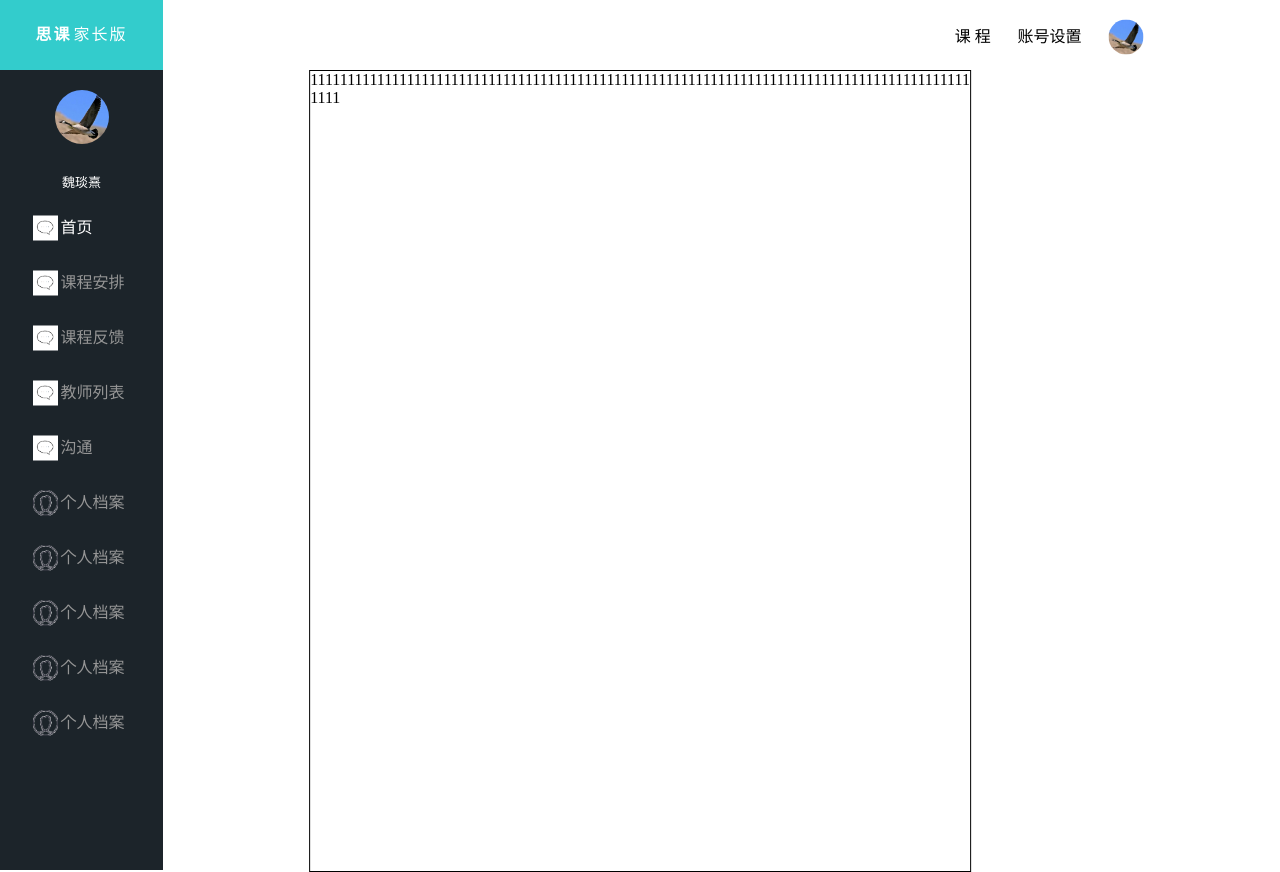
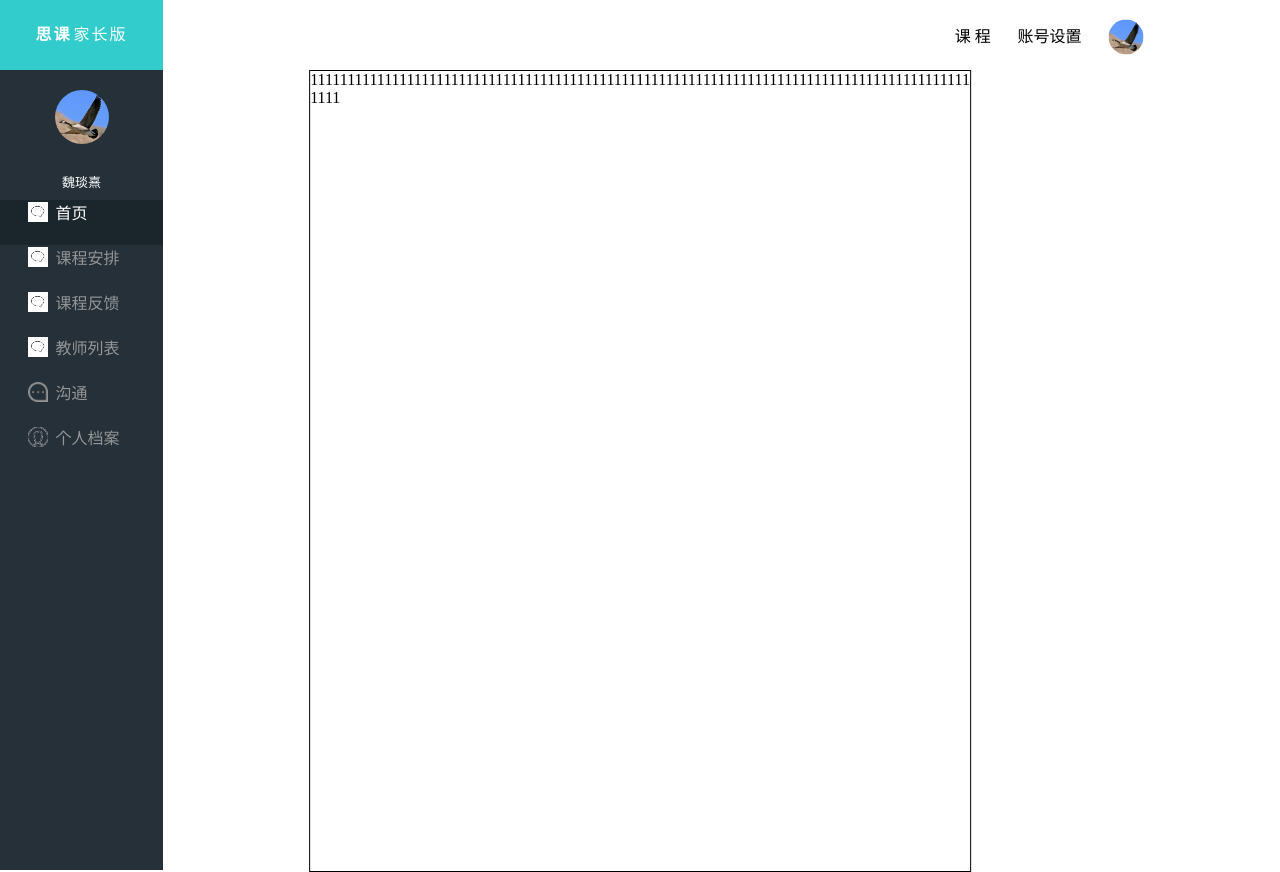
Before and after one commit to wyx199536/SIKE-Educational-administration-platform, a Vue app: page /home in a window 1280 px wide. Built offline with nearby package versions, Linux system fonts and the light colour scheme.

Commit message:
routerbutton

```diff
--- a/src/components/pageLeft.vue
+++ b/src/components/pageLeft.vue
@@ -46,7 +46,7 @@
 	.page-left{
 		position: fixed;
 		height: 100%;
-		background: #1c242a;
+		background: #253038;
 		overflow: auto;
 	}
 	.page-left::-webkit-scrollbar-track {
--- a/src/components/pageLeft/routerButton.vue
+++ b/src/components/pageLeft/routerButton.vue
@@ -1,16 +1,12 @@
 <template>
-	<div :class="{'router-area-a':ifA,'router-area-b':ifB,'router-area-c':ifC}">
-		<div id="icon" class="route-area-element">
-			<img :src="routerIconURL" alt="">
-		</div>
-		<div id="router" :class="{'route-area-element':true, over:ifOver}"
-		@mouseenter="mouseIn"
-		@mouseleave="mouseOut" >
-			<router-link :to="routerURL" tag="span" replace>
-			{{routerName}}
-			</router-link>
-		</div>
-	</div>
+	<router-link :to="routerURL" tag="div" replace
+	:class="{'router-area':true,'router-area-a':ifA,'router-area-b':ifB,'router-area-c':ifC}">
+		<img :src="iconURL" alt="" class="router-element">
+		<span :class="{'router-button':true,'router-element':true,'over':ifOver}"
+		@mouseenter="mouseIn" @mouseleave="mouseOut">
+		{{routerName}}
+		</span>
+	</router-link>
 </template>
 
 <script>
@@ -22,6 +18,27 @@
 				ifA: this.$store.state.cssTypeA,
 				ifB: this.$store.state.cssTypeB,
 				ifC: this.$store.state.cssTypeC,
+			}
+		},
+		computed:{
+			ifActive(){
+				if(this.$route.path == this.routerURL){
+					return true
+				}else{
+					return false
+				}
+			},
+			iconURL(){
+				if(this.ifActive){
+					return this.activeRouterIconURL
+				}else{
+					return this.routerIconURL
+				}
+			}
+		},
+		watch:{
+			routerIconURL(val){
+				this.iconURL = val
 			}
 		},
 		props:{
@@ -36,65 +53,64 @@
 			routerIconURL:{
 				type: String,
 				required: true
+			},
+			activeRouterIconURL:{
+				type: String,
+				required: true
 			}
 		},
 		methods:{
 			mouseIn(){
 				this.ifOver = true
-				console.log(this.ifOver)
 			},
 			mouseOut(){
 				this.ifOver = false
-				console.log(this.ifOver)
 			}
 		}
 	}
 </script>
 
 <style scoped>
+	.router-area{
+		text-align: center;
+	}
 	.router-area-a{
-		width: 100%;
-		height: 55px;
+		height: 45px;
 	}
 	.router-area-b{
-		width: 100%;
-		height: 56px;
-		font-size: 16px;
+		height: 55px;
+		line-height: 53px;
 	}
 	.router-area-c{
-		width: 100%;
-		height: 70px;
-		font-size: 18px;
+		height: 60px;
+		line-height: 58px;
 	}
-	.route-area-element{
-		position: relative;
-		top: 50%;
-		left: 20%;
-		transform: translateY(-50%);
-		-ms-transform: translateY(-50%);
-		-webkit-transform: translateY(-50%);
+	.router{
+		height: 100%;
+	}
+	.router-element{
+		display: inline-block;
+		vertical-align: middle;
+	}
+	.router-area img{
+		width: 20px;
+		height: 20px;
+		object-fit: cover;
+		padding-right: 8px;
+	}
+	.router-button{
+		width: 80px;
+		text-align: left;
 		color: #959595;
-		float: left;
-		cursor:pointer;
+		cursor: pointer;
 	}
-	.over{
+	.active{
+		background-color: #1b252c;
+	}
+	.active span{
 		color: #ffffff;
 	}
-	#icon {
-		width: 25px;
-		height: 25px;
-	}
-	#icon img {
-		width: 25px;
-		height: 25px;
-		object-fit: cover;
-	}
-	#router {
-		width: 80px;
-		line-height: 40px;
-		margin-left: 3px;
-	}
-	.active{
+	.over {
 		color: #ffffff;
 	}
 </style>
--- a/src/components/pageLeft/routerList.vue
+++ b/src/components/pageLeft/routerList.vue
@@ -4,6 +4,7 @@
 		:routerURL="router.routePath"
 		:routerName="router.routeName"
 		:routerIconURL="router.routeIconURL"
+		:activeRouterIconURL="router.activeRouteIconURL"
 		:key="router.routeName"></routerButton>
 	</div>
 </template>
@@ -15,50 +16,37 @@
 				routeName: '首页',
 				routePath: '/home',
 				routeIconURL: require('../../../public/img/com.png'),
+				activeRouteIconURL: require('../../../public/img/com.png'),
 			},
 			{
 				routeName: '课程安排',
 				routePath: '/schedule',
 				routeIconURL: require('../../../public/img/com.png'),
+				activeRouteIconURL: require('../../../public/img/com.png'),
 			},
 			{
 				routeName: '课程反馈',
 				routePath: '/feedback',
 				routeIconURL: require('../../../public/img/com.png'),
+				activeRouteIconURL: require('../../../public/img/com.png'),
 			},
 			{
 				routeName: '教师列表',
 				routePath: '/teacherList',
 				routeIconURL: require('../../../public/img/com.png'),
+				activeRouteIconURL: require('../../../public/img/com.png'),
 			},
 			{
 				routeName: '沟通',
 				routePath: '/communication',
-				routeIconURL: require('../../../public/img/com.png'),
+				routeIconURL: require('../../../public/img/chat1.png'),
+				activeRouteIconURL: require('../../../public/img/chat2.png'),
 			},
 			{
 				routeName: '个人档案',
 				routePath: '/profile',
 				routeIconURL: require('../../../public/img/profile.jpg'),
-			},
-			{
-				routeName: '个人档案',
-				routePath: '/profile',
-				routeIconURL: require('../../../public/img/profile.jpg'),
-			},
-			{
-				routeName: '个人档案',
-				routePath: '/profile',
-				routeIconURL: require('../../../public/img/profile.jpg'),
-			},
-			{
-				routeName: '个人档案',
-				routePath: '/profile',
-				routeIconURL: require('../../../public/img/profile.jpg'),
-			},{
-				routeName: '个人档案',
-				routePath: '/profile',
-				routeIconURL: require('../../../public/img/profile.jpg'),
+				activeRouteIconURL: require('../../../public/img/com.png'),
 			}
 		]
 
@@ -84,6 +72,5 @@
 </script>
 
 <style scoped>
-	#router-list-area{
-	}
+
 </style>
```
Also changed, not shown: public/img/chat1.png (added), public/img/chat2.png (added).
